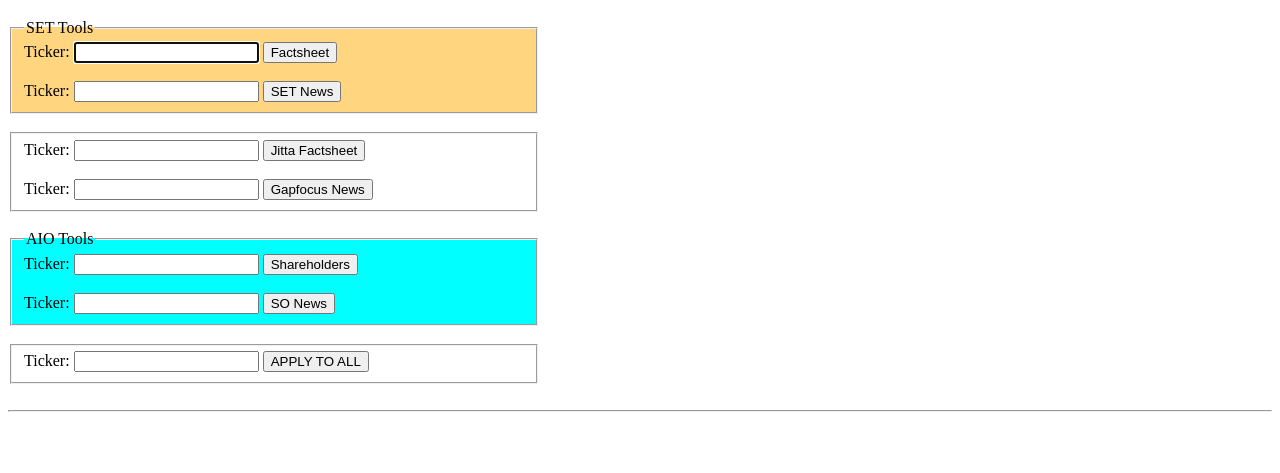
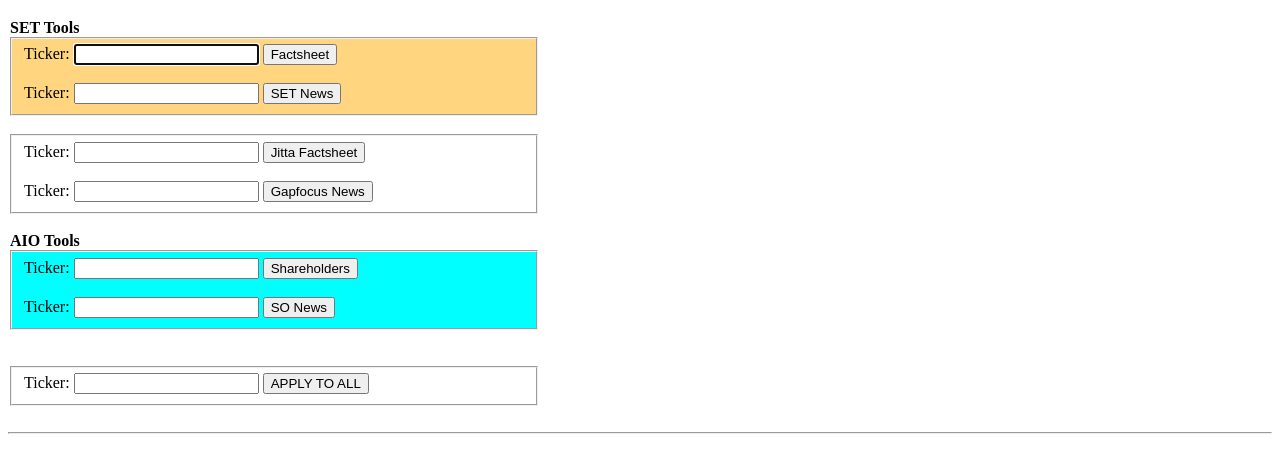
Before and after one commit to thitipolp/thitipolp.github.io, a plain HTML site: page factsheet.html in a window 1280 px wide. Shown: the part 61-534 px from the top of the page. Drawn offline with Linux system fonts and the light colour scheme.

Commit message:
Update factsheet.html
easier to read legends

```diff
--- a/factsheet.html
+++ b/factsheet.html
@@ -11,8 +11,9 @@
 <body>
   <h1>Enter Stock Ticker</h1>
   <!-- Form for the factsheet URL -->
+    <legend><strong>SET Tools</strong></legend>
   <fieldset class="panphol-group" style="background-color:#FFD580;max-width:500px">
-    <legend>SET Tools</legend>
+
     <form id="factsheetForm" action="" method="get">
       <label for="factsheetTicker">Ticker:</label>
       <input type="text" id="factsheetTicker" name="factsheetTicker" required autofocus>
@@ -44,8 +45,9 @@
     </form>
   </fieldset>
   <br>
+      <legend><strong>AIO Tools</strong></legend>
   <fieldset class="panphol-group" style="background-color:cyan;max-width:500px">
-    <legend>AIO Tools</legend>
+
 
     <!-- Form for Shareholder URL -->
     <form id="shareholderForm" action="" method="get">
@@ -63,6 +65,7 @@
     </form>
   </fieldset>
     <br>
+        <br>
   <fieldset class="panphol-group" style="max-width:500px">
 
   <form id="masterForm" action="" method="get">
```
